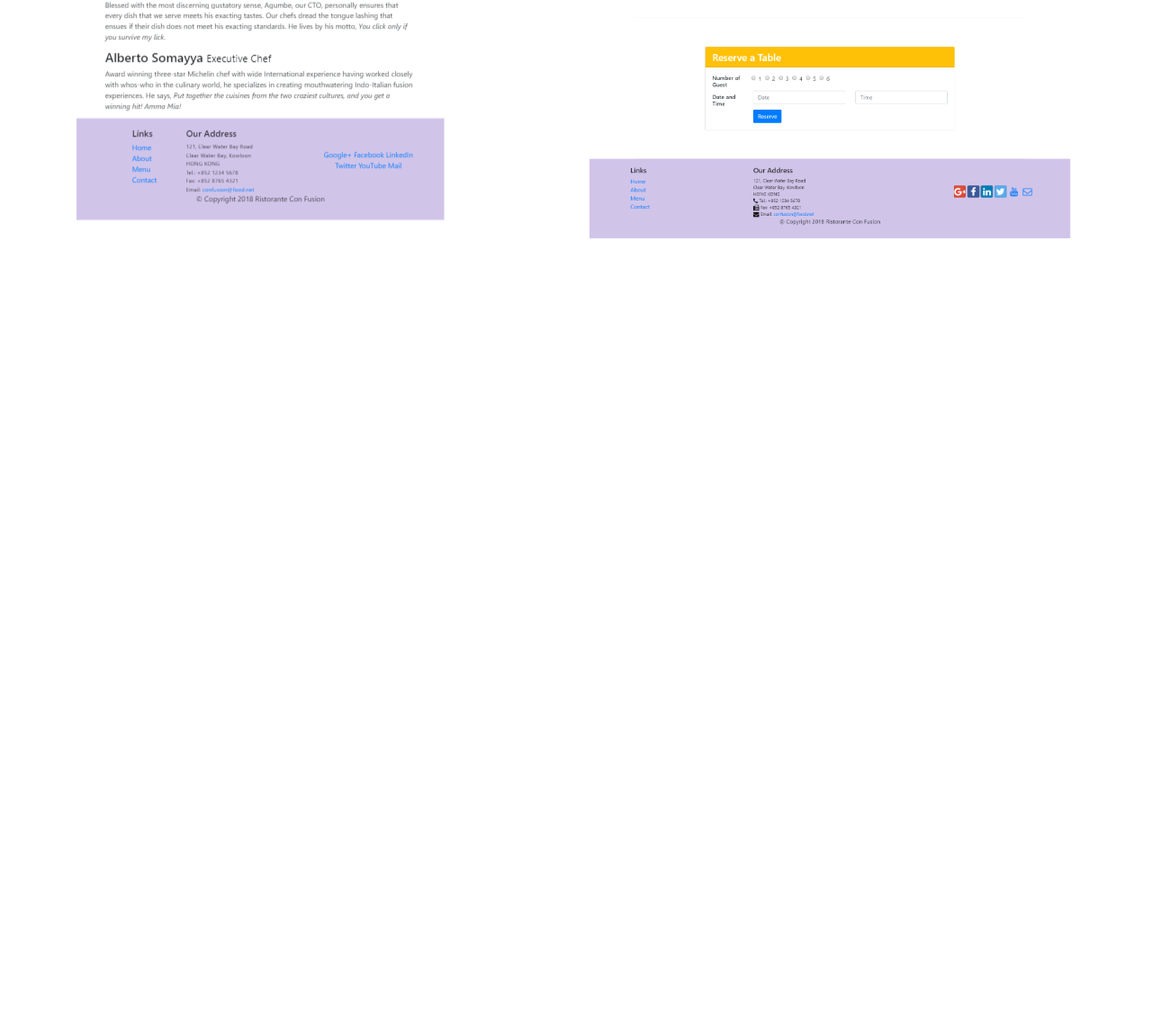
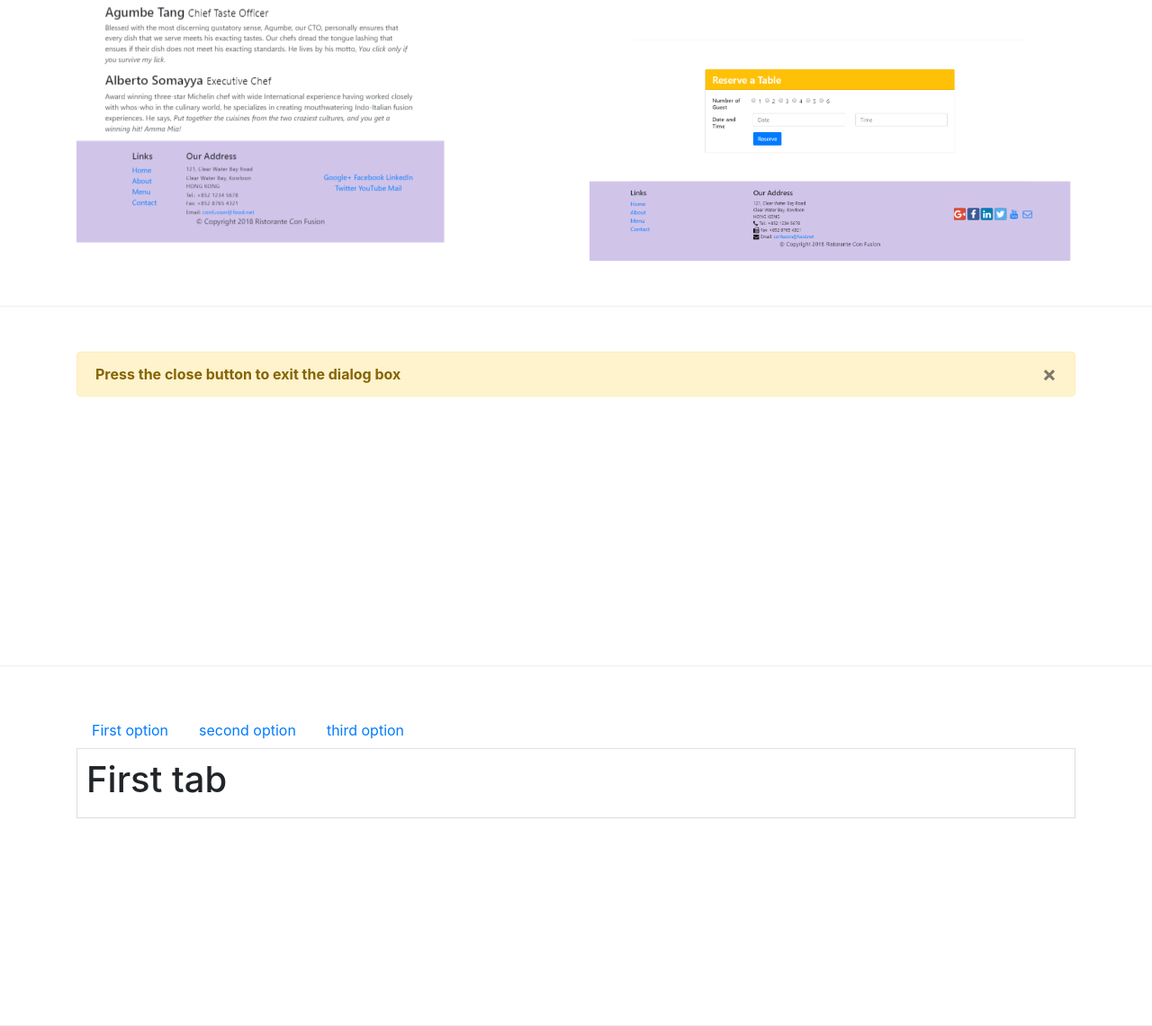
Before and after one commit to vrishabhparmar/MyBootstrapProject, a website: page navbar.html in a window 1280 px wide. Shown: the part 863-2004 px from the top of the page at 90% size. Before the commit the page ends 1128 px from the top, so only its background shows below. Drawn offline with nearby package versions, Linux system fonts and the light colour scheme.

Commit message:
practice

```diff
--- a/navbar.html
+++ b/navbar.html
@@ -3,10 +3,10 @@
         <meta charset="utf-8">
         <meta name="viewport" content="width=device-width, initial-scale=1">
         <link rel="stylesheet" href="https://maxcdn.bootstrapcdn.com/bootstrap/4.0.0/css/bootstrap.min.css" integrity="sha384-Gn5384xqQ1aoWXA+058RXPxPg6fy4IWvTNh0E263XmFcJlSAwiGgFAW/dAiS6JXm" crossorigin="anonymous">
+        <link rel="stylesheet" href="css/styles.css">
+
         <style>
-        body{
-            margin-top:55px;
-        }
+
         .row-content{
             min-height:400px;
 
@@ -61,6 +61,43 @@
             </div>
 
         </div>
+        <div class="row row-content">
+            <div class="container">
+                <div class="alert alert-dismissable alert-warning" role="alert">
+                    <strong>Press the close button to exit the dialog box</strong>
+                    <button class="close" type="button" data-dismiss="alert">
+                        <span>&times;</span>
+                    </button>
+                </div>
+            </div>
+        </div>
+        <div class="row row-content">
+            <div class="container">
+                    <ul class="nav nav-tabs">
+                            <li class="nav-item">
+                                <a class="nav-link" href="#first" role="tab" data-toggle="tab">First option</a>
+                            </li>
+                            <li class="nav-item">
+                                <a class="nav-link" href="#second" role="tab" data-toggle="tab">second option</a>
+                            </li>
+                            <li class="nav-item">
+                                <a class="nav-link" href="#third" role="tab" data-toggle="tab">third option</a>
+                            </li>
+                        </ul>
+                        <div class="tab-content">
+                            <div class="tab-pane fade show active" id="first">
+                                <h1>First tab</h1>
+                            </div>
+                            <div class="tab-pane fade show" id="second">
+                                <h1>Second tab</h1>
+                            </div>
+                            <div class="tab-pane fade show" id="third">
+                                <h1>Third tab</h1>
+                            </div>
+                        </div>
+            </div>
+
+        </div>
     </body>
 <script src="node_modules/jquery/dist/jquery.slim.min.js"></script>
 <script src="node_modules/popper.js/dist/umd/popper.min.js"></script>
```
